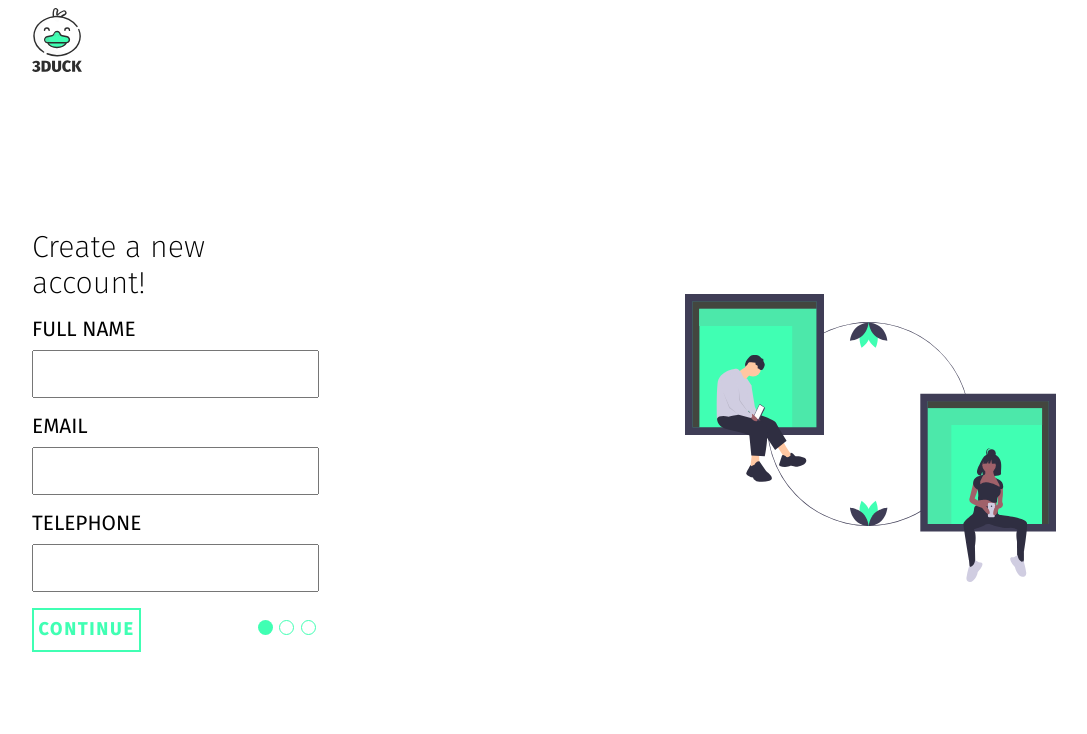
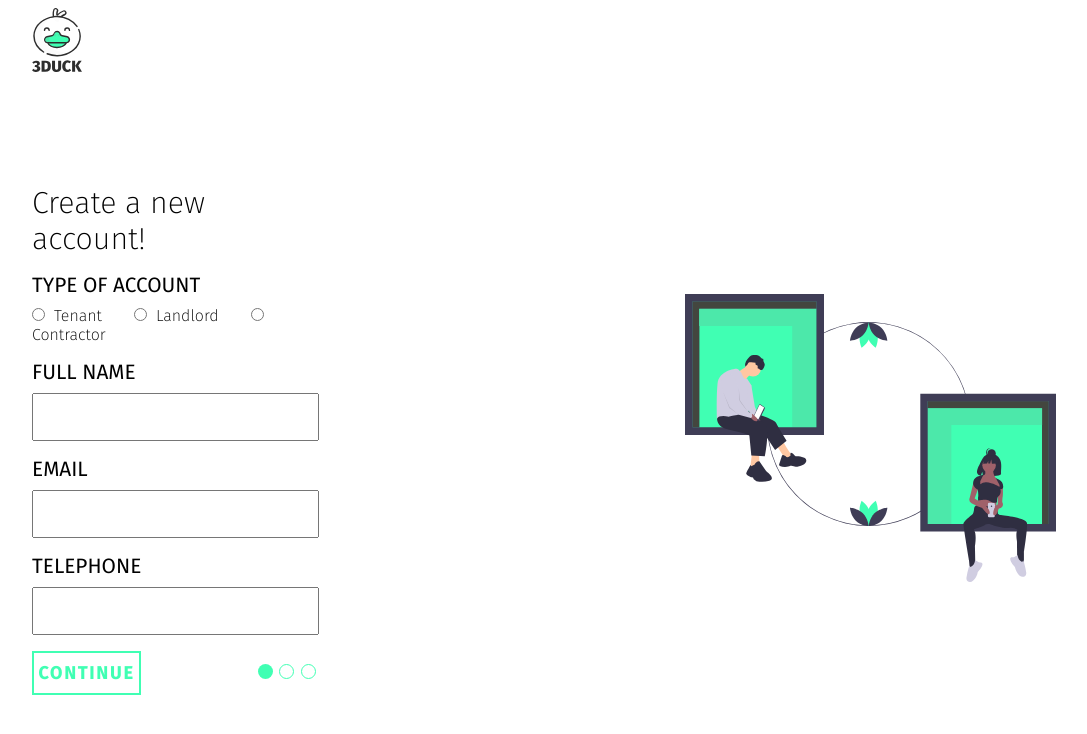
Before and after one commit to alex-robert888/UniHack-2020, a React (Create React App) app in the folder client/: page /auth/signup in a window 1280 px wide. Shown: the top 734 px of the page, without its empty margins (96-1183 px from the left). Built offline with nearby package versions, Linux system fonts and the light colour scheme.

Commit message:
Input fields added but the dropdown

```diff
--- a/client/src/components/base/BaseInputRadioButtons.scss
+++ b/client/src/components/base/BaseInputRadioButtons.scss
@@ -9,7 +9,7 @@
 }
 
 .base-input-radio-section{
-    margin: auto 1.5vw;
+    margin-right: 2.5vw;
 }
 
 .base-input-radio-button-input{
--- /dev/null
+++ b/client/src/components/base/BaseInputTelephone.js
@@ -0,0 +1,12 @@
+import './BaseInputTelephone.scss';
+
+const BaseInputTelephone = ({title}) => {
+    return (
+        <article className='base-input-telephone glb-base-input-component'>
+            <label htmlFor="input-name" className="glb-base-label">{title}</label>
+            <input type="tel" name="input-name" className="glb-base-input" id="" required />
+        </article>
+    );
+}
+
+export default BaseInputTelephone;
--- a/client/src/components/the-auth-page/TheLoginForm.js
+++ b/client/src/components/the-auth-page/TheLoginForm.js
@@ -8,8 +8,8 @@ const TheLoginForm = () => {
   let [listForms, setListForms] = useState([
     <Fragment>
         <form>
-            <BaseInputText title='email' type='text' />
-            <BaseInputText title='password' type='email' />
+            <BaseInputText title='email' type='email' />
+            <BaseInputText title='password' type='password' />
         </form>
     </Fragment>
   ])
--- a/client/src/components/the-auth-page/TheSignupForm.js
+++ b/client/src/components/the-auth-page/TheSignupForm.js
@@ -1,6 +1,8 @@
 import './TheSignupForm.scss';
 import BaseMultipageCard from '../base/BaseMultipageCard';
 import BaseInputText from '../base/BaseInputText';
+import BaseInputTelephone from '../base/BaseInputTelephone';
+import BaseInputRadioButtons from '../base/BaseInputRadioButtons';
 import { Fragment, useState } from 'react';
 import '../../style/classes.scss'
 
@@ -8,9 +10,10 @@ const TheSignupForm = () => {
     let [listForms, setListForms] = useState([
         <Fragment>
             <form>
+                <BaseInputRadioButtons title='Type of account' listOfOptions={['Tenant','Landlord','Contractor']} />
                 <BaseInputText title='full name' type='text' />
                 <BaseInputText title='email' type='email' />
-                <BaseInputText title='telephone' type='text' />
+                <BaseInputTelephone title='telephone' />
             </form>
         </Fragment>,
         <Fragment>
@@ -22,8 +25,8 @@ const TheSignupForm = () => {
         <Fragment>
             <form>
                 <BaseInputText title='username' type='text' />
-                <BaseInputText title='password' type='text' />
-                <BaseInputText title='confirm password' type='text' />
+                <BaseInputText title='password' type='password' />
+                <BaseInputText title='confirm password' type='password' />
             </form>
         </Fragment>
     ])
@@ -31,7 +34,7 @@ const TheSignupForm = () => {
     return (
         <div className='the-signup-form'>
             <h2 className='glb-h2'>Create a new account!</h2>
-            <BaseMultipageCard numberOfPages={3} listPages={listForms}/>
+            <BaseMultipageCard numberOfPages={3} listPages={listForms} />
         </div>
     );
 }
```
Also changed, not shown: client/src/components/base/BaseInputTelephone.scss (added).
